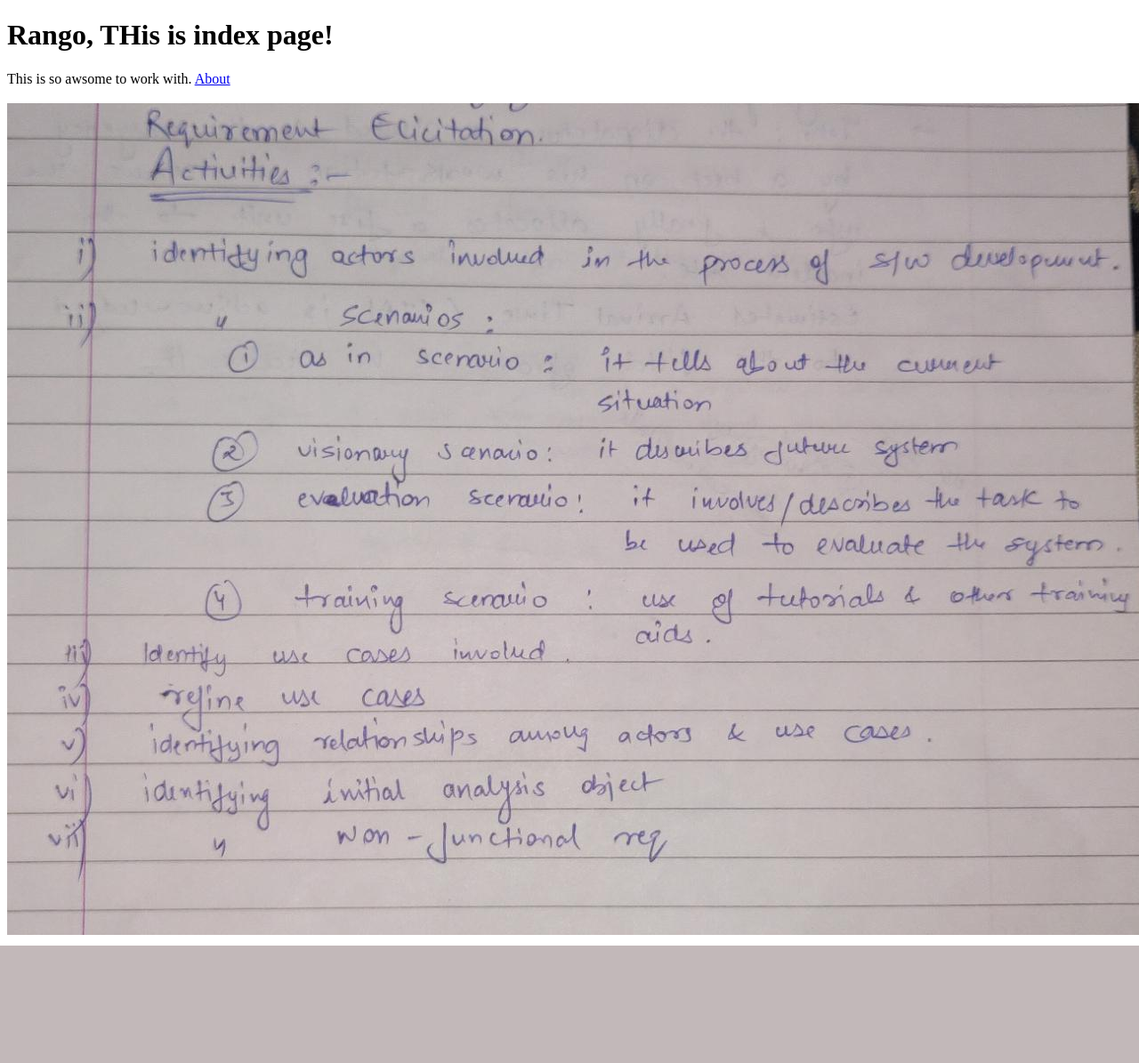
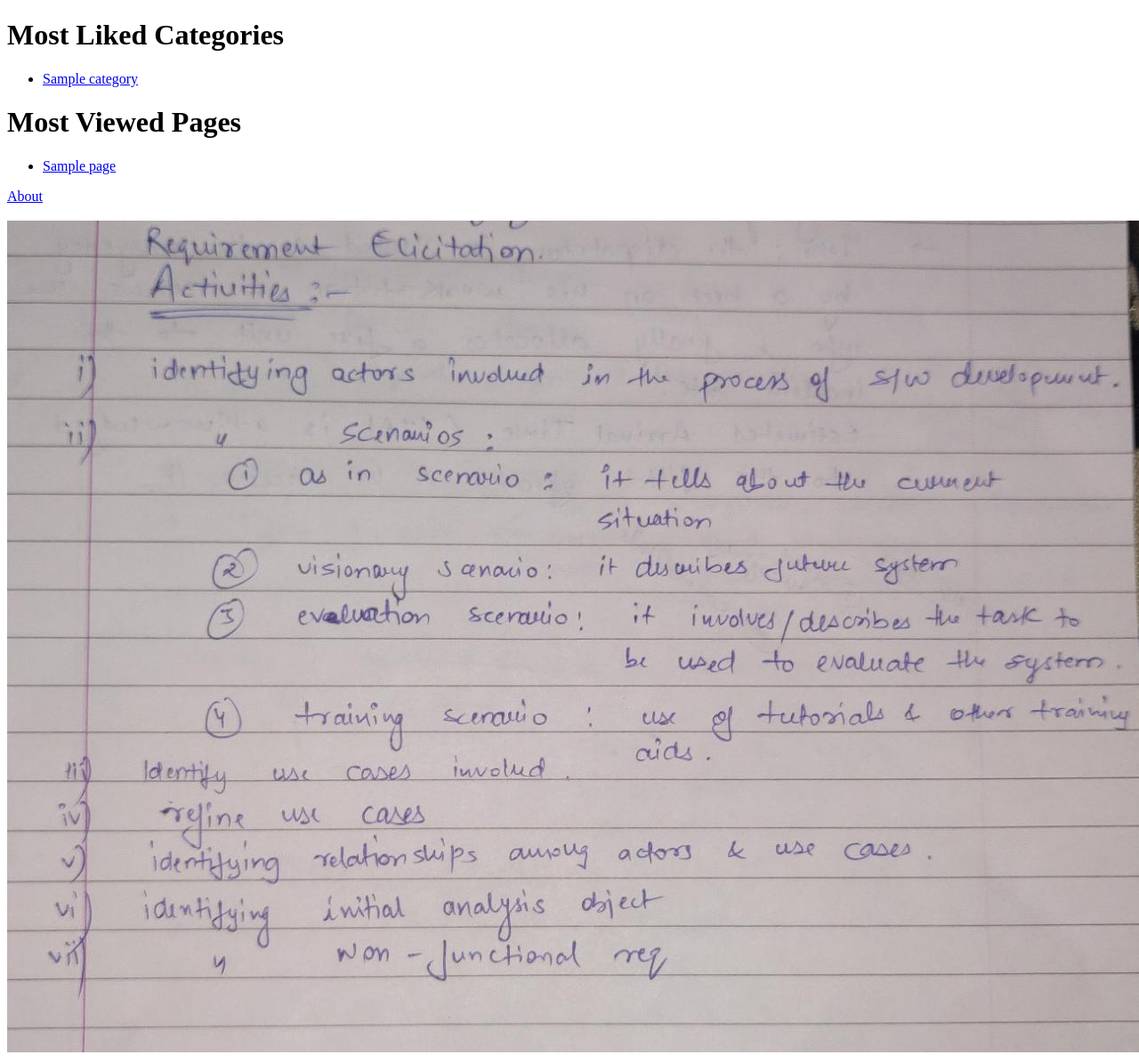
Before and after one commit to anilchoudhary/rango, a Django app: page / in a window 1280 px wide. Shown: the whole page at 89% size. Before the commit the page ends 1063 px from the top, so only its background shows below. Run offline with Django 3.2, Linux system fonts and the light colour scheme; tables that the repository leaves empty hold one stand-in row (values such as "Sample post").

Commit message:
done Models,templates and views

```diff
--- a/rango/models.py
+++ b/rango/models.py
@@ -1,5 +1,5 @@
 from django.db import models
-
+from django.template.defaultfilters import slugify
 # Create your models here.
 
 
@@ -7,6 +7,11 @@ class Category(models.Model):
     name = models.CharField(max_length=128, unique=True)
     views = models.IntegerField(default=0)
     likes = models.IntegerField(default=0)
+    slug = models.SlugField(unique=True)
+
+    def save(self, *args, **kwargs):
+        self.slug = slugify(self.name)
+        super(Category, self).save(*args, **kwargs)
 
     class Meta:
         verbose_name_plural = 'Catergories'
--- a/rango/urls.py
+++ b/rango/urls.py
@@ -4,4 +4,6 @@ from rango import views
 urlpatterns = [
     path('', views.index, name='index'),
     path('about/', views.about, name="about"),
+    path('category/<slug:category_name_slug>/',
+         views.show_category, name="show_category"),
 ]
--- a/rango/views.py
+++ b/rango/views.py
@@ -1,13 +1,34 @@
 from django.shortcuts import render
 from django.http import HttpResponse
+from rango.models import Category, Page
 # Create your views here.
 
 
 def index(request):
-    context_dict = {'bold_message': "This is so awsome to work with."}
+    category_list = Category.objects.order_by('-likes')[:5]
+    page_list = Page.objects.order_by('-views')[:5]
+    context_dict = {'categories': category_list, 'pages': page_list}
     return render(request, 'rango/index.html', context=context_dict)
 
 
 def about(request):
     context_dict = {'name': "Anil Choudhary"}
     return render(request, 'rango/about.html', context=context_dict)
+
+
+def show_category(request, category_name_slug):
+    context_dict = {}
+
+    try:
+        category = Category.objects.get(slug=category_name_slug)
+
+        pages = Page.objects.filter(category=category)
+
+        context_dict['pages'] = pages
+
+        context_dict['category'] = category
+    except Category.DoesNotExist:
+        context_dict['category'] = None
+        context_dict['pages'] = None
+
+    return render(request, 'rango/category.html', context=context_dict)
--- a/templates/rango/about.html
+++ b/templates/rango/about.html
@@ -3,7 +3,7 @@
 <html lang="en">
 <head>
 	<meta charset="UTF-8">
-	<title>About</title>
+	<title>Rango</title>
 </head>
 <body>
 	<h1>this is an about page...by</h1>
--- a/templates/rango/index.html
+++ b/templates/rango/index.html
@@ -3,12 +3,43 @@
 <html lang="en">
 	<head>
 		<meta charset="UTF-8">
-	<title>Index</title>
+		<title>Rango</title>
 	</head>
 	<body>
-	<h1>Rango, THis is index page!</h1>
-	{{bold_message}}
+		<h1>Most Liked Categories</h1>
+		<div>
+			{% if categories %}
+				<ul>
+					{% for category in categories %}
+						<li>
+							<a href="/rango/category/{{ category.slug }}">{{ category.name }}</a>
+						</li>
+					{% endfor %}
+				</ul>
+			{% else %}
+				<b>There are no categories present.</b>
+			{% endif %}
+		</div>
+
+		<h1>Most Viewed Pages</h1>
+		<div>
+			{% if pages %}
+				<ul>
+					{% for page in pages %}
+						<li>
+							<a href="{{ page.url }}">{{ page.title }}</a>
+						</li>
+					{% endfor %}
+				</ul>
+			{% else %}
+				<b>There are no pages present.</b>
+			{% endif %}
+		</div>
+
+		<div>
 			<a href="/rango/about/">About</a><br /> <br>
 			<img src="{% static "images/pic.jpg" %}" alt="rango_pic">
+		</div>
+
 	</body>
 </html>
```
Also changed, not shown: populate_rango.py (+9 -2 lines), rango/admin.py (+7 -2 lines), templates/rango/category.html (added, +27 -0 lines), rango/migrations/0003_category_slug.py (added), rango/migrations/0004_auto_20200316_1716.py (added). Lines whose indentation alone changed are shown as unchanged.
